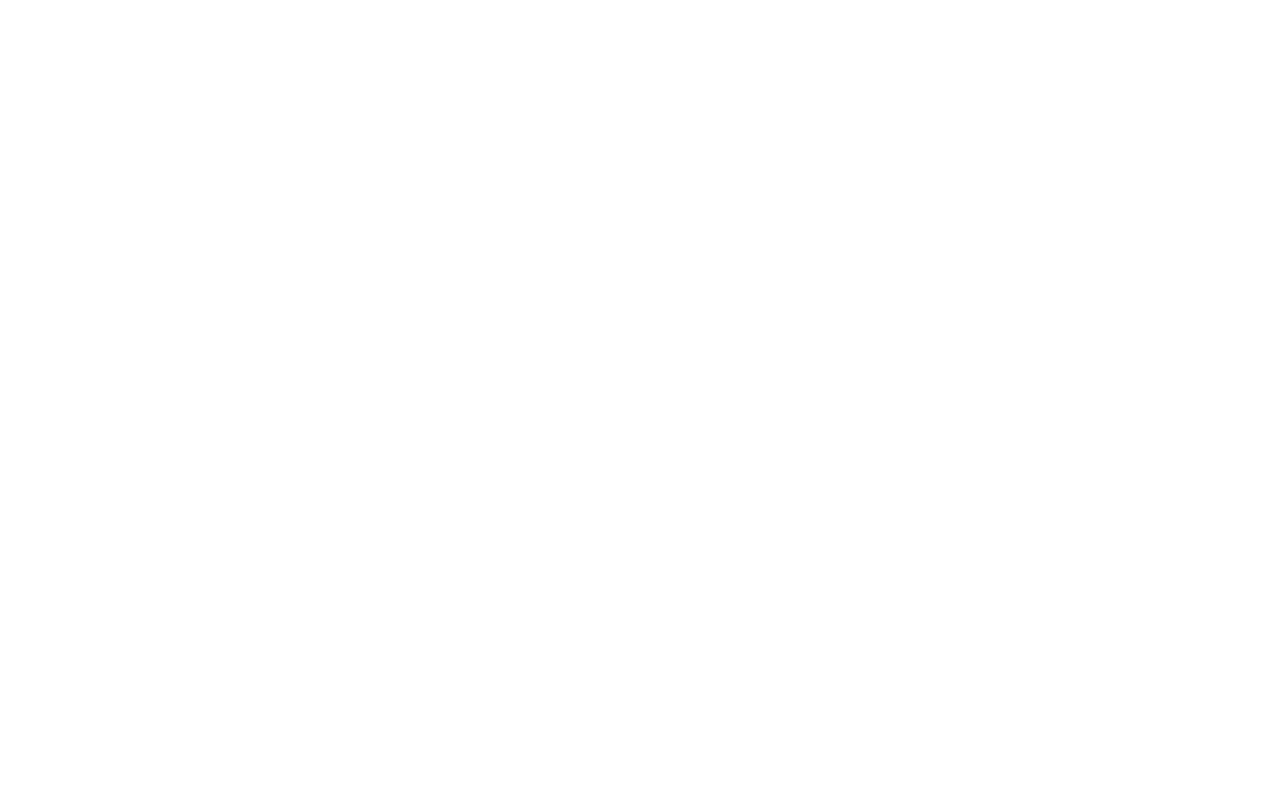
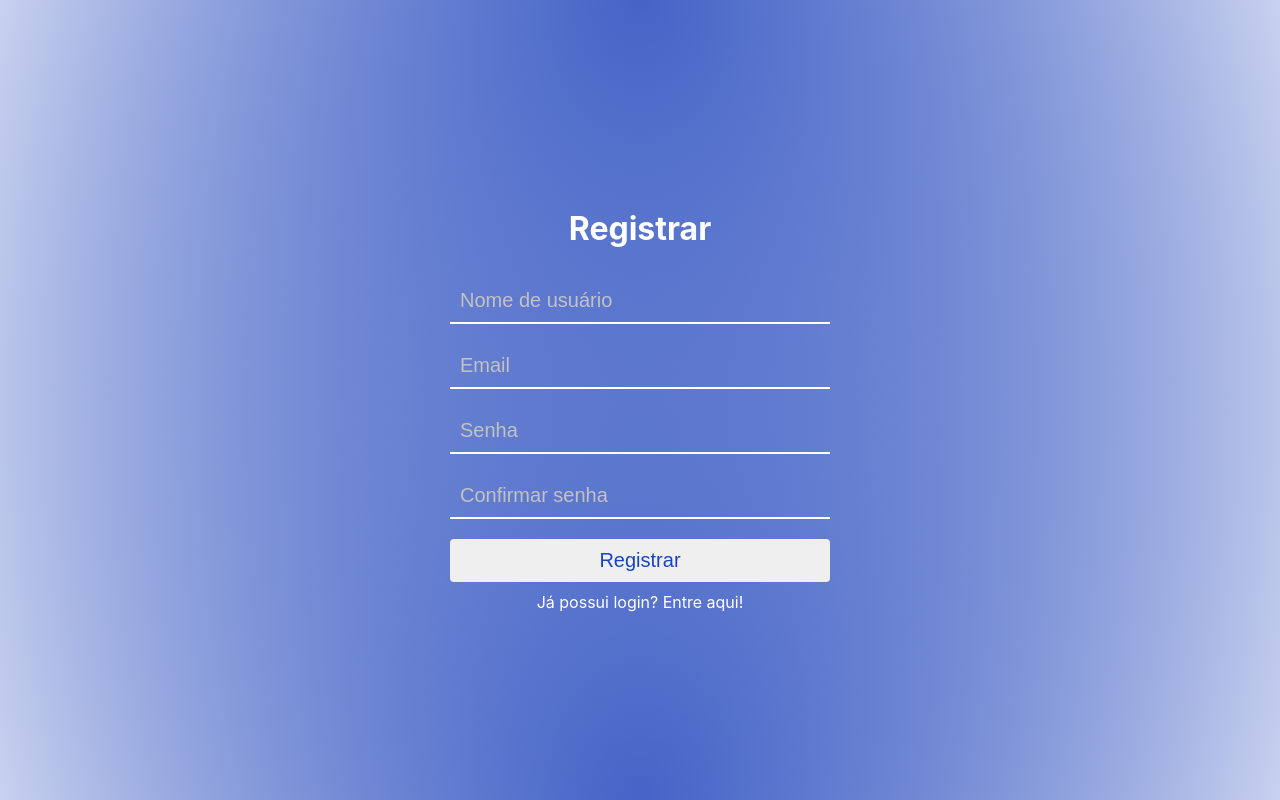
Before and after one commit to Jonatanlima852/appDeIngles, a React (Create React App) app in the folder frontend/: page /registro in a window 1280 px wide. Before the commit this address had no page. Built offline with nearby package versions, Linux system fonts and the light colour scheme.

Commit message:
add tela de registro

```diff
--- /dev/null
+++ b/frontend/src/pages/registro/registro.jsx
@@ -0,0 +1,81 @@
+import React, {useState} from "react"
+import styles from './registro.module.css'
+import { useNavigate } from "react-router-dom"
+
+// const url = 'http://localhost:4000'
+
+
+
+
+
+export default function Registro(){
+    const navigate = useNavigate()
+
+    const id = 3
+
+    const [formData, setFormData] = useState({
+        email: '',
+        senha: '',
+    })
+
+
+
+    const handleSubmit = (e) => {
+        e.preventDefault()
+
+        // axios.post(`${url}/registrar`, formData)
+        //     .then(response => {
+        //         console.log('Enviado pae!')
+        //     })
+        //     .catch(err => {
+        //         console.log(err)
+        //     })
+
+        navigate(`/user/${id}/inicio`, {state: {id: id}})
+
+    }
+
+    const handleChange = (e) => {
+        setFormData({...formData, [e.target.name]: e.target.value})
+    }
+
+
+
+    return (
+        <div className={styles.telaForms}>
+            <form
+                onSubmit = {handleSubmit}
+                className={styles.forms}>
+                <h1 className={styles.titulo}>Registrar</h1>
+                <input type="text" name="name" placeholder="Nome de usuário"
+                    className={styles.input}
+                    value={formData.nome}
+                    onChange={handleChange}/>
+                <input type="text" name="email" placeholder="Email"
+                    className={styles.input}
+                    value={formData.email}
+                    onChange={handleChange}/>
+                <input type="password" name="senha" placeholder="Senha"
+                    className={styles.input}
+                    value={formData.senha}
+                    onChange={handleChange}/>
+                <input type="password" name="confirmarsenha" placeholder="Confirmar senha"
+                    className={styles.input}
+                    value={formData.senha}
+                    onChange={handleChange}/>
+                <button
+                    className={styles.submeter}
+                    type="submit">
+                    Registrar
+                </button>
+                <div className={styles.texto}>
+                    <div
+                        onClick={() => navigate('/login')}
+                        className={styles.clicavel}>
+                            Já possui login? Entre aqui!
+                    </div>
+                </div>
+            </form>
+        </div>
+    )
+}
--- /dev/null
+++ b/frontend/src/pages/registro/registro.module.css
@@ -0,0 +1,76 @@
+.telaForms{
+    display: flex;
+    flex-direction: column;
+    justify-content: center;
+    align-items: center;
+    height: 100vh;
+    background-color: rgb(69, 100, 199);
+    background: radial-gradient(ellipse at top, rgb(69, 100, 199), transparent), radial-gradient(ellipse at bottom, rgb(69, 100, 199), transparent);
+}
+
+.forms {
+    display: flex;
+    flex-direction: column;
+    width: 400px;
+}
+
+.titulo{
+    display: flex;
+    justify-content: center;
+    color: white;
+}
+
+.input{
+    padding: 10px;
+    border: 0px ;
+    margin: 10px;
+    text-decoration: none;
+    background-color: rgba(69, 100, 199, 0);
+    color: rgb(255, 255, 255);
+    font-size: 20px;
+    border-bottom: solid 2px white;
+
+}
+
+.input:focus{
+    outline: none;
+}
+
+.submeter{
+    padding: 10px;
+    border: 0px ;
+    border-radius: 4px;
+    margin: 10px;
+    text-decoration: none;
+    color: rgb(24, 67, 195);
+    font-size: 20px;
+}
+
+.texto{
+    color: white;
+    display: flex;
+    flex-direction: column;
+    justify-content: center;
+    align-items: center;
+
+}
+
+.clicavel:hover {
+    color:rgb(95, 90, 99);
+    cursor: pointer;
+}
+
+
+
+::placeholder { /* Chrome, Firefox, Opera, Safari 10.1+ */
+    color: rgb(194, 194, 194);
+    opacity: 1; /* Firefox */
+  }
+
+:-ms-input-placeholder { /* Internet Explorer 10-11 */
+    color: rgb(194, 194, 194);
+}
+
+::-ms-input-placeholder { /* Microsoft Edge */
+    color: rgb(194, 194, 194), radial-gradient(ellipse at right, rgb(69, 100, 199), transparent), radial-gradient(ellipse at left, rgb(69, 100, 199), transparent);
+}
--- a/frontend/src/routes.js
+++ b/frontend/src/routes.js
@@ -1,6 +1,7 @@
 import { Routes } from "react-router-dom"
 import PagInicial from "./pages/pagInicial/pagInicial"
 import Login from "./pages/login/login";
+import Registro from "./pages/registro/registro";
 import { Route } from 'react-router-dom';
 
 export default function RoutesComponent(){
@@ -8,6 +9,7 @@
         <Routes>
             <Route exact path="/inicio" element={<PagInicial />} />
             <Route exact path="/login" element={<Login />} />
+            <Route exact path="/registro" element={<Registro />} />
         </Routes>
     )
 }
```
